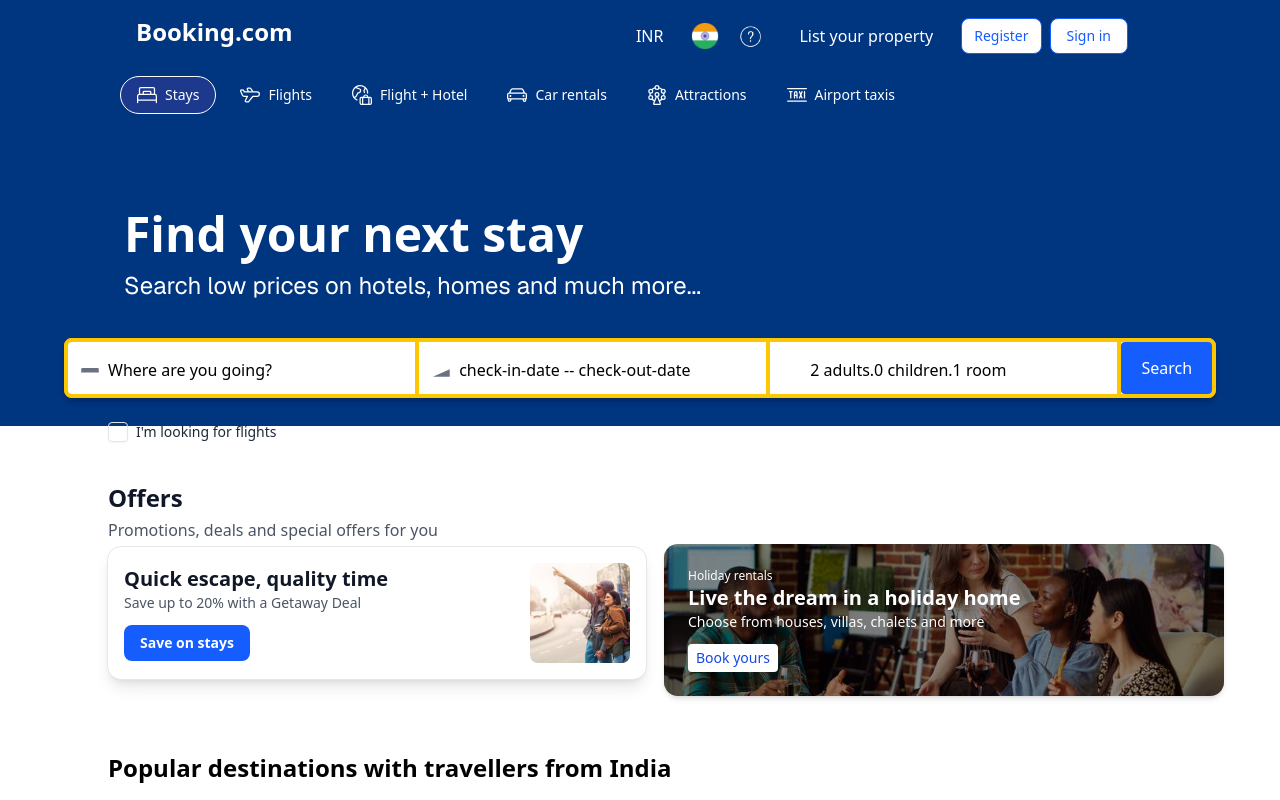
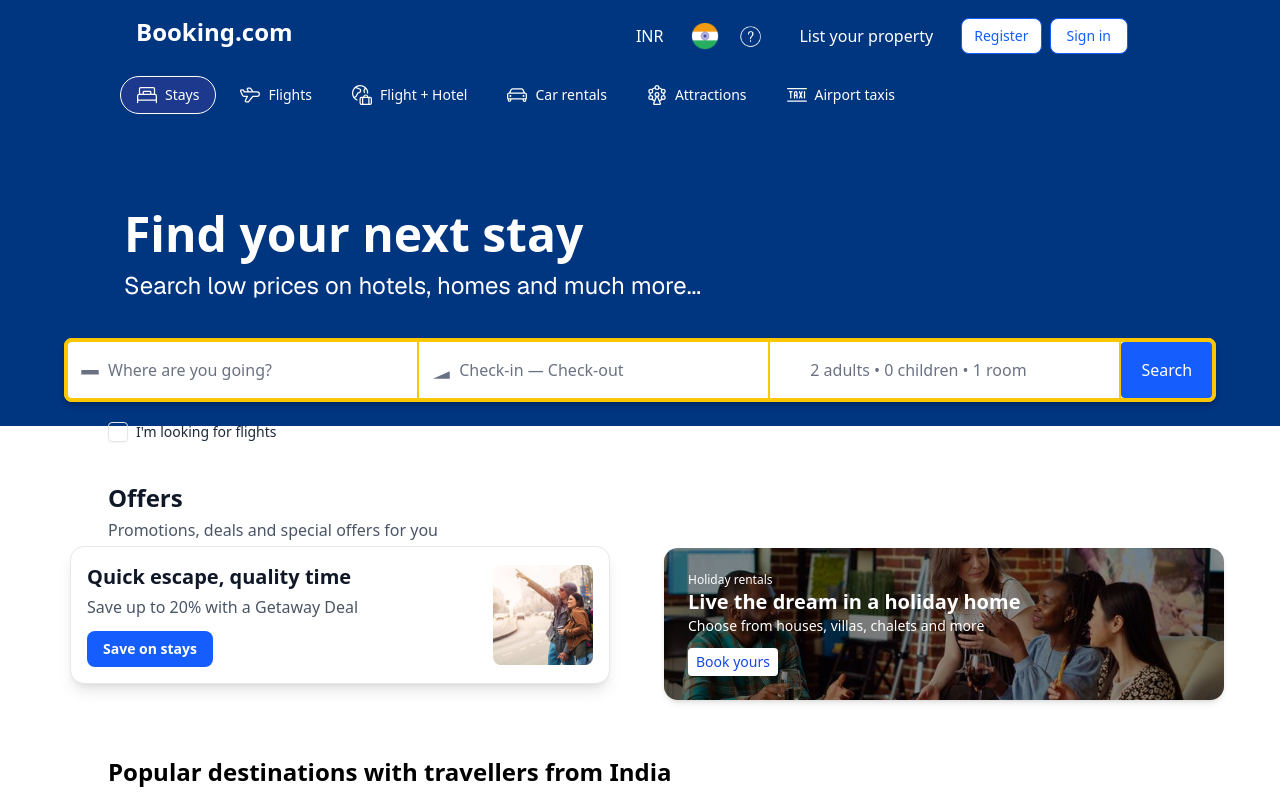
Before and after one commit to Joshua-19-cloud/Booking-clone, a Next.js app: page / in a window 1280 px wide. Shown: the top 800 px of the page. Built offline with nearby package versions, Linux system fonts and the light colour scheme.

Commit message:
Clean up old files and replace with new project

```diff
--- a/components/Footer1.tsx
+++ b/components/Footer1.tsx
@@ -14,15 +14,15 @@ export default function Footer() {
   }, []);
 
   return (
-    <div className="w-full max-w-[1150px] mx-auto mt-4 relative overflow-hidden border rounded-lg bg-white sm:pl-20 pl-4">
-      {/* Golden Circle (left decoration) */}
-      <div className="absolute left-[-20px] sm:left-[-35px] top-1/2 transform -translate-y-1/2 bg-[#ffb700] h-[50px] w-[50px] sm:h-[80px] sm:w-[80px] rounded-full z-0 md:z-10"></div>
+    <div className="w-full max-w-[1150px] mx-auto mt-4 relative overflow-hidden border rounded-lg bg-white px-4 sm:px-20">
+      {/* Left Golden Circle */}
+      <div className="absolute left-[-20px] sm:left-[-35px] top-1/2 transform -translate-y-1/2 bg-[#ffb700] h-[50px] w-[50px] sm:h-[80px] sm:w-[80px] rounded-full z-0"></div>
 
-      {/* Blue Circle Background Section */}
+      {/* Blue Bubble Section */}
       <div className="w-full flex justify-center sm:justify-start">
-        <div className="relative bg-blue-600 w-full sm:w-[600px] h-[180px] sm:h-[200px] rounded-[80px] sm:rounded-[100px] flex flex-col justify-center items-center text-white text-center px-6 py-6 my-6 sm:my-10">
-          <h1 className="text-xl sm:text-3xl font-bold mb-2 leading-snug">
-            <span className="flex items-center justify-center gap-2 flex-wrap">
+        <div className="relative bg-blue-600 w-full sm:w-[600px] h-[160px] sm:h-[200px] rounded-[70px] sm:rounded-[100px] flex flex-col justify-center items-center text-white text-center px-4 sm:px-6 py-6 my-6 sm:my-10">
+          <h1 className="text-lg sm:text-3xl font-bold mb-2 leading-snug flex flex-col sm:flex-row gap-1 sm:gap-2 flex-wrap justify-center items-center">
+            <span className="flex gap-1">
               Find
               <span className="underline decoration-yellow-400">
                 {words[currentWordIndex]}
@@ -31,13 +31,13 @@ export default function Footer() {
             <span>for your next trip</span>
           </h1>
 
-          <button className="mt-4 sm:mt-6 bg-white text-blue-600 font-medium px-5 sm:px-6 py-2 rounded shadow hover:bg-gray-100 transition">
+          <button className="mt-4 sm:mt-6 bg-white text-blue-600 font-semibold text-sm sm:text-base px-4 sm:px-6 py-2 rounded shadow hover:bg-gray-100 transition">
             Discover homes
           </button>
         </div>
       </div>
 
-      {/* Floating Right Image */}
+      {/* Image - Hidden on mobile */}
       <div className="hidden sm:flex absolute right-0 bottom-0">
         <Image
           src="/Footer1.png"
--- a/components/ui/GeniusSignIn.tsx
+++ b/components/ui/GeniusSignIn.tsx
@@ -5,20 +5,28 @@ import Image from "next/image"
 
 const GeniusSignIn = () => {
   return (
-    <div className="flex flex-col sm:flex-row items-center justify-between border rounded-lg p-3 sm:p-4 -mt-2 bg-white shadow-sm gap-y-4">
-      <div className="flex flex-col gap-2 w-full sm:max-w-[60%]">
+    <div className="flex flex-col sm:flex-row items-center justify-between border rounded-lg p-4 sm:p-6 bg-white shadow-sm gap-4">
+
+      {/* Text Section */}
+      <div className="flex flex-col gap-2 w-full sm:max-w-[60%] text-center sm:text-left">
         <h2 className="font-semibold text-black text-base sm:text-lg">
           Sign in to save 10% or more
         </h2>
         <p className="text-sm text-gray-700">
           Enjoy instant discounts on select stays and book faster with a Genius membership
         </p>
-        <div className="flex gap-x-3 mt-2">
-          <Button className="bg-blue-600 hover:bg-blue-700 text-white px-4 py-2 text-sm">Sign in</Button>
-          <button className="text-blue-600 text-sm hover:underline">Register</button>
+
+        <div className="flex flex-col sm:flex-row gap-2 sm:gap-3 mt-2 justify-center sm:justify-start">
+          <Button className="bg-blue-600 hover:bg-blue-700 text-white text-sm px-5 py-2">
+            Sign in
+          </Button>
+          <button className="text-blue-600 text-sm hover:underline">
+            Register
+          </button>
         </div>
       </div>
 
+      {/* Genius Image */}
       <div className="hidden sm:block">
         <Image
           src="/genius.png"
--- a/components/ui/HeroSection.tsx
+++ b/components/ui/HeroSection.tsx
@@ -1,11 +1,11 @@
-'use client';
+"use client";
 
 export default function SearchBar() {
   return (
-    <div className="absolute top-[338px] left-1/2 transform -translate-x-1/2 bg-white p-0 rounded-md shadow-md w-full max-w-6xl z-50 border-4 border-yellow-400">
-      <div className="flex flex-col sm:flex-row divide-y-4 sm:divide-y-0 sm:divide-x-4 divide-yellow-400">
-        {/* First Input - Where are you going? */}
-        <div className="relative flex-1 border-b-4 sm:border-b-0 sm:border-r-4 border-yellow-400">
+    <div className="relative sm:absolute sm:top-[338px] left-1/2 sm:transform sm:-translate-x-1/2 bg-white rounded-md shadow-md w-full max-w-6xl z-50 border-4 border-yellow-400 mx-auto">
+      <div className="flex flex-col sm:flex-row divide-y-2 sm:divide-y-0 sm:divide-x-2 divide-yellow-400">
+        {/* Location */}
+        <div className="relative flex-1">
           <svg
             xmlns="http://www.w3.org/2000/svg"
             className="w-5 h-5 absolute left-3 top-1/2 transform -translate-y-1/2 text-gray-500"
@@ -17,12 +17,12 @@ export default function SearchBar() {
           <input
             type="text"
             placeholder="Where are you going?"
-            className="flex-1 px-10 py-4 pt-4 pb-3 rounded w-full text-black placeholder:text-black"
+            className="w-full px-10 py-4 text-sm sm:text-base text-black placeholder:text-gray-500"
           />
         </div>
 
-        {/* Second Input - Dates */}
-        <div className="relative flex-1 border-b-4 sm:border-b-0 sm:border-r-4 border-yellow-400">
+        {/* Dates */}
+        <div className="relative flex-1">
           <svg
             xmlns="http://www.w3.org/2000/svg"
             className="w-5 h-5 absolute left-3 top-1/2 transform -translate-y-1/2 text-gray-500"
@@ -33,13 +33,13 @@ export default function SearchBar() {
           </svg>
           <input
             type="text"
-            placeholder="check-in-date -- check-out-date"
-            className="flex-1 px-10 py-10 pt-4 pb-3 rounded w-full text-black placeholder:text-black"
+            placeholder="Check-in — Check-out"
+            className="w-full px-10 py-4 text-sm sm:text-base text-black placeholder:text-gray-500"
           />
         </div>
 
-        {/* Third Input - Guests */}
-        <div className="relative flex-1 border-b-4 sm:border-b-0 border-yellow-400">
+        {/* Guests */}
+        <div className="relative flex-1">
           <svg
             xmlns="http://www.w3.org/2000/svg"
             className="w-5 h-5 absolute left-3 top-1/2 transform -translate-y-1/2 text-gray-500"
@@ -49,16 +49,18 @@ export default function SearchBar() {
             <path d="M16.5 6a4.5 4.5 0 1 1-9 0..." />
           </svg>
           <input
-            type="number"
-            placeholder="2 adults.0 children.1 room"
-            className="flex-1 px-10 py-10 pt-4 pb-3 rounded mx-0 w-full text-black placeholder:text-black"
+            type="text"
+            placeholder="2 adults • 0 children • 1 room"
+            className="w-full px-10 py-4 text-sm sm:text-base text-black placeholder:text-gray-500"
           />
         </div>
 
-        {/* Search Button */}
-        <button className="bg-blue-600 text-white px-5 py-3 rounded w-full sm:w-auto">
-          Search
-        </button>
+        {/* Button */}
+        <div className="flex justify-end sm:justify-center px-4 py-3 sm:px-0 sm:py-0">
+          <button className="bg-blue-600 text-white w-full sm:w-auto px-5 py-3 rounded hover:bg-blue-700 transition">
+            Search
+          </button>
+        </div>
       </div>
     </div>
   );
--- a/components/ui/PromoBannerCard.tsx
+++ b/components/ui/PromoBannerCard.tsx
@@ -1,4 +1,3 @@
-// components/PromoBannerCard.tsx
 import { Card } from "@/components/ui/card"
 import { Button } from "@/components/ui/button"
 
@@ -16,23 +15,26 @@ export function PromoBannerCard({
   image,
 }: PromoBannerCardProps) {
   return (
-    <div className="sm:pl-[43px] pl-4">
-      <div className="flex flex-col sm:flex-row justify-between items-center p-4 w-full max-w-[540px] border border-gray-200 shadow-lg rounded-xl bg-white">
+    <div className="ml-[-10px] sm:ml-[-300px] px-4 w-full">
+      <div className="flex flex-col sm:flex-row justify-between items-center p-4 sm:p-4 w-full max-w-[540px] border border-gray-200 shadow-lg rounded-xl bg-white mx-auto">
+
         {/* Text Content */}
-        <div className="text-center sm:text-left">
-          <h3 className="text-xl font-bold text-gray-900">{title}</h3>
-          <p className="text-sm text-gray-600">{subtitle}</p>
+        <div className="text-center sm:text-left flex-1">
+          <h3 className="text-lg sm:text-xl font-bold text-gray-900">{title}</h3>
+          <p className="text-sm sm:text-base text-gray-600 mt-1">{subtitle}</p>
           <button className="mt-3 px-4 py-2 text-sm font-semibold bg-blue-600 text-white hover:bg-blue-700 rounded-md">
             {buttonText}
           </button>
         </div>
 
-        {/* Image on the right */}
-        <img
-          src={image}
-          alt="promo"
-          className="w-[100px] h-[100px] object-cover rounded-md mt-4 sm:mt-0 sm:ml-4"
-        />
+        {/* Image */}
+        <div className="mt-4 sm:mt-0 sm:ml-4 w-full sm:w-auto flex justify-center">
+          <img
+            src={image}
+            alt="promo"
+            className="w-[80px] sm:w-[100px] h-[80px] sm:h-[100px] object-cover rounded-md"
+          />
+        </div>
       </div>
     </div>
   )
```
